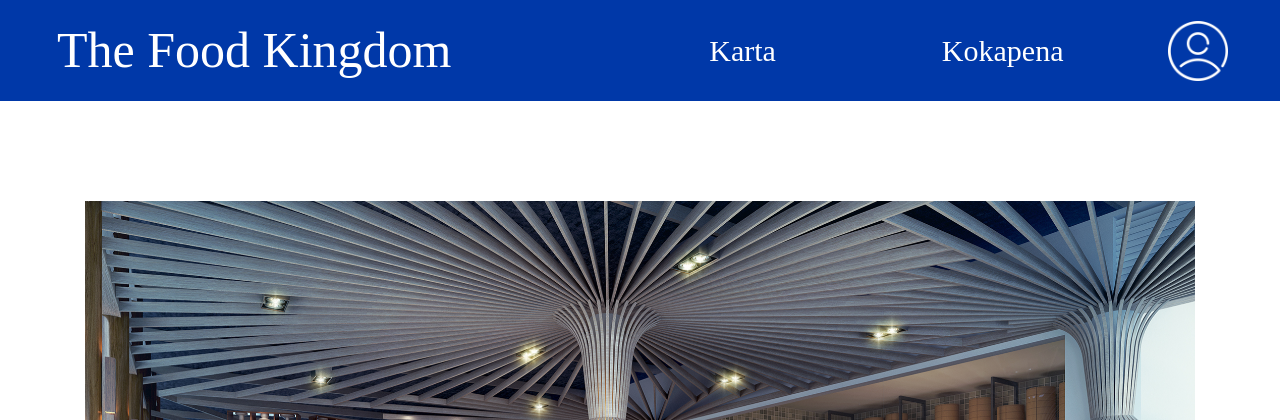
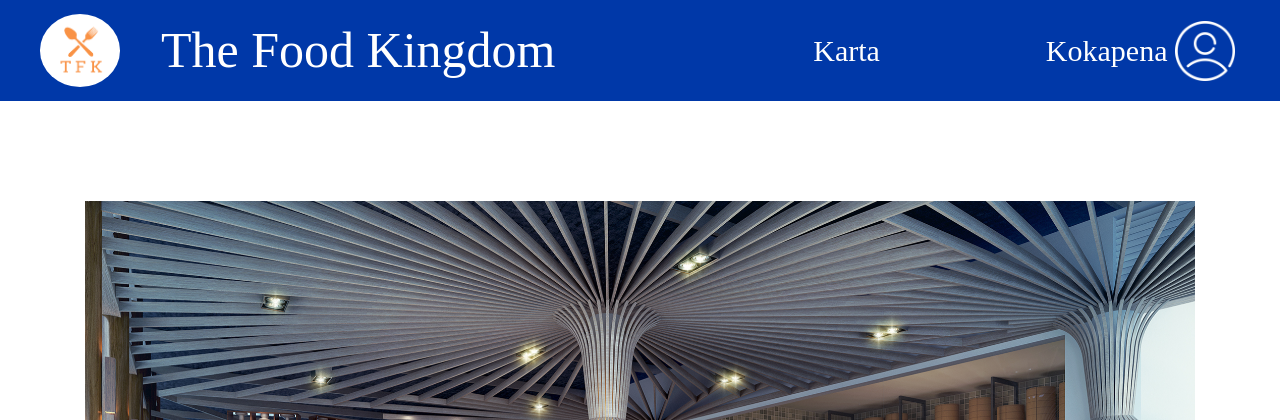
Before and after one commit to garateHegoi/TheFoodKingdom, a Django app: page / in a window 1280 px wide. Shown: the top 420 px of the page. Run offline with Django 4.2, Linux system fonts and the light colour scheme; some libraries are stand-ins or nearby versions.

Commit message:
logo, ikono eta modeloa

```diff
--- a/Django/TheFoodKingdom/janaria/models.py
+++ b/Django/TheFoodKingdom/janaria/models.py
@@ -9,6 +9,8 @@ class Janariak(models.Model):
    prezioa= models.CharField(max_length=5)
    mota= models.CharField(max_length=50)
    alergenoak= models.CharField(max_length=50)
+   argazki_url = models.CharField(max_length=255)
+
 
    def __str__(self):
        return '%s' % self.izena
--- a/Django/TheFoodKingdom/janaria/templates/base.html
+++ b/Django/TheFoodKingdom/janaria/templates/base.html
@@ -12,7 +12,7 @@
     <script src="https://code.jquery.com/jquery-3.2.1.slim.min.js" integrity="sha384-KJ3o2DKtIkvYIK3UENzmM7KCkRr/rE9/Qpg6aAZGJwFDMVNA/GpGFF93hXpG5KkN" crossorigin="anonymous"></script>
     <script src="https://cdn.jsdelivr.net/npm/popper.js@1.12.9/dist/umd/popper.min.js" integrity="sha384-ApNbgh9B+Y1QKtv3Rn7W3mgPxhU9K/ScQsAP7hUibX39j7fakFPskvXusvfa0b4Q" crossorigin="anonymous"></script>
     <script src="https://cdn.jsdelivr.net/npm/bootstrap@4.0.0/dist/js/bootstrap.min.js" integrity="sha384-JZR6Spejh4U02d8jOt6vLEHfe/JQGiRRSQQxSfFWpi1MquVdAyjUar5+76PVCmYl" crossorigin="anonymous"></script>
-
+    <link rel="icon" href="{% static 'img/icon.png'%}" />
     <title>{% block title %} Title {% endblock title %}</title>
 </head>
 <body>
@@ -21,6 +21,7 @@
   <button class="navbar-toggler navbar-toggler-right" type="button" data-toggle="collapse" data-target="#navbarTogglerDemo02" aria-controls="navbarTogglerDemo02" aria-expanded="false" aria-label="Toggle navigation">
     <span class="navbar-toggler-icon"></span>
   </button>
+    <img class="rounded-circle ml-4" width="80px" src="{% static 'img/logo.png'%}">
     <div class="nav_div">
         <a class="navbar-brand {% if url_name == 'index' %} active {% endif %}" href="{% url 'index' %}" aria-current="index">The Food Kingdom</a>
     </div>
```
Also changed, not shown: Django/TheFoodKingdom/janaria/static/img/icon.png (added), Django/TheFoodKingdom/janaria/static/img/logo.png (added).
